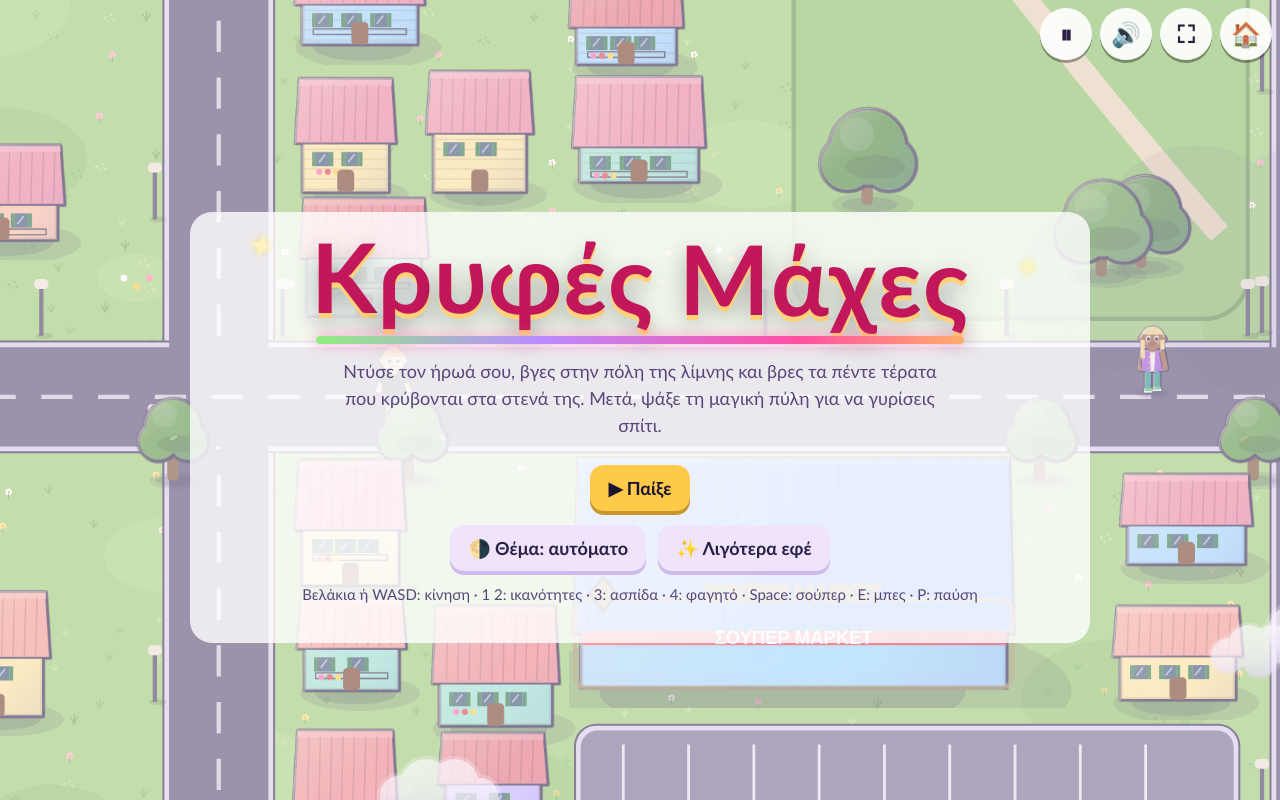
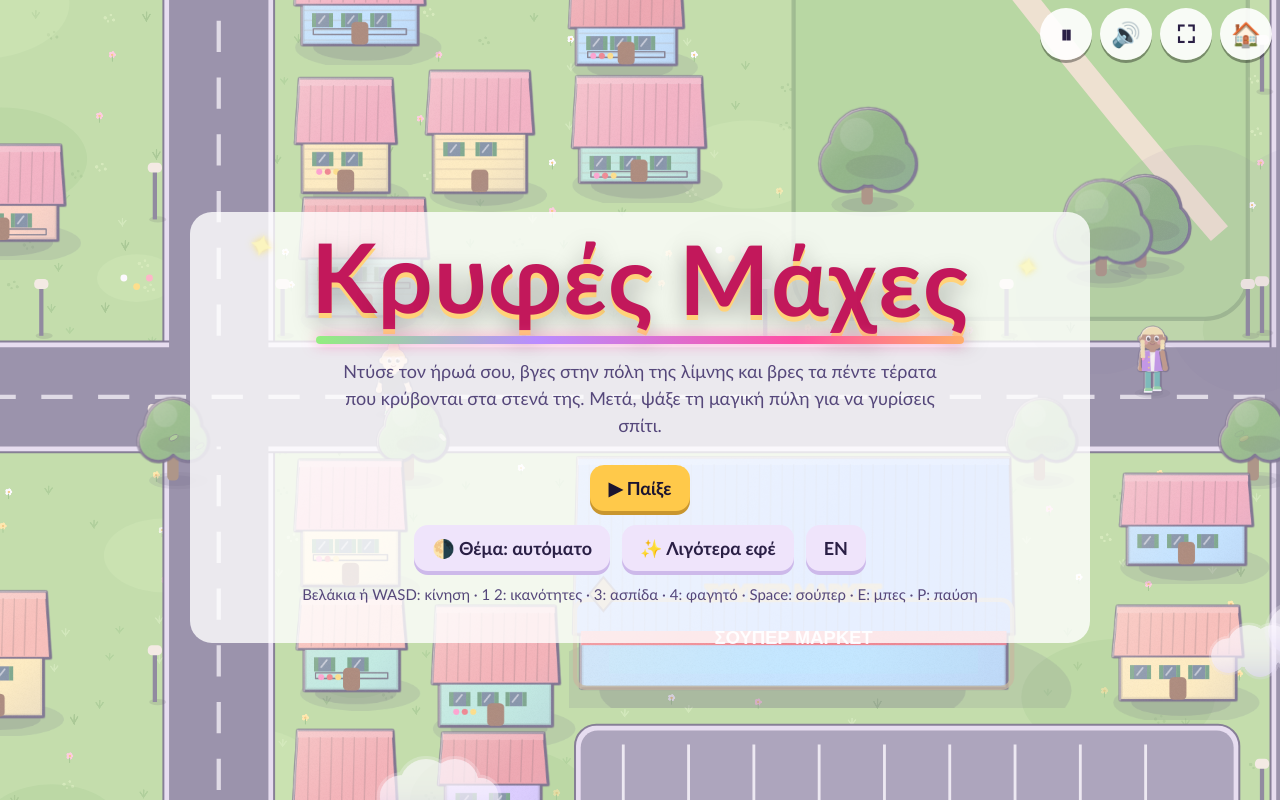
Before and after one commit to konzag/kryfes-maches, a website: page index.html in a window 1280 px wide. Drawn offline with Linux system fonts and the light colour scheme; animation ran at ten frames a second; a web font is replaced by a local one.

Commit message:
feat(shell): Greek and English in the game shell (owner 02/11, Block 7)
I18N (el / en), tr() and applyLang(); an «EN» / «ΕΛ» button (#bLang)
in the settings row of the title and pause screens. The menus (title,
slots, create, the intro heading, pause, lost, end buttons), the theme
and «Λιγότερα εφέ» labels, the shell and touch-pad aria-labels, the
wardrobe bar and the rotate message follow it, and <html lang>. Story
texts stay Greek. Key games.lang, shared with the hub; only 'en' counts,
try/catch; never inside the save.

Tests: tests/lang.spec.ts (5 x 2 projects, red on the old index.html);
README KM-71; K9 el-en-strings present, allowlist entry removed; floor
353 -> 363 (incl. the frame-time tests of #52/#53 now on staging).

Co-Authored-By: Claude Opus 5.5 <noreply@anthropic.com>
Claude-Session: https://claude.ai/code/session_01UjqrRY1nFS11riDGwjnrjY

```diff
--- a/index.html
+++ b/index.html
@@ -219,37 +219,37 @@ body.rotstrip #screen{padding-bottom:72px}
 <div id="touch" hidden>
   <div id="stick"><div id="knob"></div></div>
   <div id="pads">
-    <button id="pA" aria-label="Ικανότητα 1">⚡<span class="cd"></span></button>
-    <button id="pB" aria-label="Ικανότητα 2">💨<span class="cd"></span></button>
-    <button id="pS" aria-label="Σούπερ">★<span class="cd"></span></button>
-    <button id="pC" aria-label="Ασπίδα">🛡<span class="cd"></span></button>
-    <button id="pF" aria-label="Φαγητό">🥧<span class="cd"></span></button>
-    <button id="pE" aria-label="Μπες">👆<span class="cd"></span></button>
+    <button id="pA" aria-label="Ικανότητα 1" data-ta="padA">⚡<span class="cd"></span></button>
+    <button id="pB" aria-label="Ικανότητα 2" data-ta="padB">💨<span class="cd"></span></button>
+    <button id="pS" aria-label="Σούπερ" data-ta="padS">★<span class="cd"></span></button>
+    <button id="pC" aria-label="Ασπίδα" data-ta="padC">🛡<span class="cd"></span></button>
+    <button id="pF" aria-label="Φαγητό" data-ta="padF">🥧<span class="cd"></span></button>
+    <button id="pE" aria-label="Μπες" data-ta="padE">👆<span class="cd"></span></button>
   </div>
 </div>
 <div id="screen" hidden></div>
 <div id="house" hidden>
   <div class="mirrorBox"><div class="glass"><canvas id="mirror"></canvas></div><div class="mstats" id="mstats"></div></div>
   <div class="ward">
-    <div class="whead"><h2 id="wTitle">Το σπίτι μου</h2><span class="pg" id="wProg"></span></div>
+    <div class="whead"><h2 id="wTitle" data-t="house">Το σπίτι μου</h2><span class="pg" id="wProg"></span></div>
     <div class="scroller" id="wTabsBox"><button class="sc prev" tabindex="-1" aria-hidden="true">‹</button><div class="tabs" id="wTabs"></div><button class="sc next" tabindex="-1" aria-hidden="true">›</button></div>
     <div class="scroller" id="wChipsBox"><button class="sc prev" tabindex="-1" aria-hidden="true">‹</button><div class="chips" id="wChips"></div><button class="sc next" tabindex="-1" aria-hidden="true">›</button></div>
     <div class="hint" id="wHint" aria-live="polite"></div>
     <div class="scroller gridbox" id="wGridBox"><button class="sc prev" tabindex="-1" aria-hidden="true">‹</button><div class="grid" id="wGrid"></div><button class="sc next" tabindex="-1" aria-hidden="true">›</button></div>
     <div class="wbar">
-      <button class="ghost" id="wRandom">🎲 Τυχαίο</button>
-      <button class="ghost" id="wSave">💾 Αποθήκευση</button>
-      <button id="wOut">🚪 Βγες στην πόλη</button>
+      <button class="ghost" id="wRandom" data-t="random">🎲 Τυχαίο</button>
+      <button class="ghost" id="wSave" data-t="save">💾 Αποθήκευση</button>
+      <button id="wOut" data-t="out">🚪 Βγες στην πόλη</button>
     </div>
   </div>
 </div>
 <div id="shell">
-  <button id="bPause" aria-label="Παύση">⏸</button>
-  <button id="bSound" aria-label="Ήχος">🔊</button>
-  <button id="bFull" aria-label="Πλήρης οθόνη">⛶</button>
-  <button id="bHome" aria-label="Πίσω στα παιχνίδια">🏠</button>
+  <button id="bPause" aria-label="Παύση" data-ta="pause">⏸</button>
+  <button id="bSound" aria-label="Ήχος" data-ta="sound">🔊</button>
+  <button id="bFull" aria-label="Πλήρης οθόνη" data-ta="full">⛶</button>
+  <button id="bHome" aria-label="Πίσω στα παιχνίδια" data-ta="home">🏠</button>
 </div>
-<div id="rotate" hidden><div class="ph">📱</div><div>Γύρισε τη συσκευή οριζόντια για να παίξεις!</div></div>
+<div id="rotate" hidden><div class="ph">📱</div><div data-t="rotate">Γύρισε τη συσκευή οριζόντια για να παίξεις!</div></div>
 <script>
 'use strict';
 /* ============================================================
@@ -598,15 +598,59 @@ const calm = () => Calm.on;
 const themeNow = () => Settings.theme === 'auto' ? (mqDark.matches ? 'dark' : 'light') : Settings.theme;
 function applyTheme() { document.documentElement.dataset.theme = themeNow(); }
 mqDark.addEventListener('change', applyTheme); applyTheme();
-const THEME_LABEL = { auto: '🌗 Θέμα: αυτόματο', light: '☀️ Θέμα: φωτεινό', dark: '🌙 Θέμα: σκοτεινό' };
+/* EL + EN in the shell (owner 02/11, Block 7): menus, buttons and their labels in Greek or English; the story (intro,
+   lose / end texts, the city's signs, names, the wardrobe's items) stays Greek and is marked lang="el". The key
+   `games.lang` is shared with the hub and every game on the same origin; only 'en' counts, anything else (or no
+   storage) is Greek. Never inside the save. */
+const LANG_KEY = 'games.lang';
+const I18N = {
+  el: { play: '▶ Παίξε', keysShort: 'Βελάκια ή WASD: κίνηση · 1 2: ικανότητες · 3: ασπίδα · 4: φαγητό · Space: σούπερ · E: μπες · P: παύση',
+    who: 'Ποιος παίζει;', del: 'Σβήσε', delSure: 'Σίγουρα; Σβήσε', monsters: 'Τέρατα ', battles: ' · Μάχες ', playTime: 'Χρόνος παιχνιδιού ',
+    cont: 'Συνέχεια', empty: 'Κενή θέση ', makeHero: 'Φτιάξε νέο ήρωα', newGame: 'Νέο παιχνίδι', back: '← Πίσω',
+    whichHero: 'Ποιον ήρωα θα ετοιμάσεις;', namePh: 'π.χ. Ηλέκτρα', start: 'Ξεκίνα την περιπέτεια →', heroName: 'Πώς λένε τον ήρωα;',
+    story: 'Η ιστορία', ready: 'Πάμε να ετοιμαστώ! →',
+    pauseH: '⏸ Παύση', keysLong: 'Βελάκια ή WASD: κίνηση · 1 και 2: ικανότητες του όπλου · 3: ασπίδα · 4: φάε κάτι · Space: σούπερ επίθεση · E: μπες (σπίτι, βάρκα, πύλη). Το όπλο χτυπά μόνο του όταν είσαι κοντά σε τέρας.',
+    resume: '▶ Συνέχεια', save: '💾 Αποθήκευση', saved: 'Αποθηκεύτηκε ✓', noSave: 'Η συσκευή δεν κρατά αποθήκευση', goHome: '🏡 Πήγαινε σπίτι', startScreen: 'Αρχική οθόνη',
+    tiredH: 'Ωχ! Κουράστηκες...', homeNow: '🏡 Πάμε σπίτι', explore: 'Συνέχισε να εξερευνάς',
+    theme_auto: '🌗 Θέμα: αυτόματο', theme_light: '☀️ Θέμα: φωτεινό', theme_dark: '🌙 Θέμα: σκοτεινό', lowFx: '✨ Λιγότερα εφέ',
+    house: 'Το σπίτι μου', random: '🎲 Τυχαίο', out: '🚪 Βγες στην πόλη', rotate: 'Γύρισε τη συσκευή οριζόντια για να παίξεις!',
+    pause: 'Παύση', sound: 'Ήχος', full: 'Πλήρης οθόνη', home: 'Πίσω στα παιχνίδια',
+    padA: 'Ικανότητα 1', padB: 'Ικανότητα 2', padS: 'Σούπερ', padC: 'Ασπίδα', padF: 'Φαγητό', padE: 'Μπες',
+    langBtn: 'EN', langLabel: 'EN English' },
+  en: { play: '▶ Play', keysShort: 'Arrows or WASD: move · 1 2: abilities · 3: shield · 4: food · Space: super · E: enter · P: pause',
+    who: 'Who is playing?', del: 'Delete', delSure: 'Sure? Delete', monsters: 'Monsters ', battles: ' · Battles ', playTime: 'Play time ',
+    cont: 'Continue', empty: 'Empty slot ', makeHero: 'Make a new hero', newGame: 'New game', back: '← Back',
+    whichHero: 'Which hero will you get ready?', namePh: 'e.g. Electra', start: 'Start the adventure →', heroName: 'What is the hero\'s name?',
+    story: 'The story', ready: 'Let\'s get ready! →',
+    pauseH: '⏸ Pause', keysLong: 'Arrows or WASD: move · 1 and 2: weapon abilities · 3: shield · 4: eat something · Space: super attack · E: enter (house, boat, gate). The weapon strikes by itself when you are near a monster.',
+    resume: '▶ Continue', save: '💾 Save', saved: 'Saved ✓', noSave: 'This device does not keep saves', goHome: '🏡 Go home', startScreen: 'Start screen',
+    tiredH: 'Oh! You got tired...', homeNow: '🏡 Let\'s go home', explore: 'Keep exploring',
+    theme_auto: '🌗 Theme: auto', theme_light: '☀️ Theme: light', theme_dark: '🌙 Theme: dark', lowFx: '✨ Fewer effects',
+    house: 'My house', random: '🎲 Random', out: '🚪 Go out to the city', rotate: 'Turn the device sideways to play!',
+    pause: 'Pause', sound: 'Sound', full: 'Full screen', home: 'Back to the games',
+    padA: 'Ability 1', padB: 'Ability 2', padS: 'Super', padC: 'Shield', padF: 'Food', padE: 'Enter',
+    langBtn: 'ΕΛ', langLabel: 'ΕΛ Ελληνικά' },
+};
+const Lang = { pick: 'el' };
+try { Lang.pick = localStorage.getItem(LANG_KEY) === 'en' ? 'en' : 'el'; } catch (e) { Lang.pick = 'el'; }
+const tr = k => (I18N[Lang.pick] || I18N.el)[k];
+function applyLang() { // the static shell; the menus are built with tr() each time they open
+  document.documentElement.lang = Lang.pick;
+  for (const n of document.querySelectorAll('[data-t]')) n.textContent = tr(n.dataset.t);
+  for (const n of document.querySelectorAll('[data-ta]')) n.setAttribute('aria-label', tr(n.dataset.ta));
+}
+function nextLang() { Lang.pick = Lang.pick === 'en' ? 'el' : 'en'; try { localStorage.setItem(LANG_KEY, Lang.pick); } catch (e) { /* this visit only */ } applyLang(); }
+const themeLabel = () => tr('theme_' + Settings.theme);
 function cycleTheme() { Settings.theme = { auto: 'light', light: 'dark', dark: 'auto' }[Settings.theme]; saveSettings(); applyTheme(); }
 function setLowFx(on, auto) { Settings.lowFx = on; if (auto) Settings.autoLowFx = true; saveSettings(); INK = on ? INK_OFF : INK_ON; TreeArt.map.clear(); }
 /* Theme + «Λιγότερα εφέ» buttons, on the title and pause screens. */
 function settingsRow() {
-  const th = btn(THEME_LABEL[Settings.theme], () => { cycleTheme(); th.textContent = THEME_LABEL[Settings.theme]; }, 'ghost');
-  const fxb = btn('✨ Λιγότερα εφέ', () => { setLowFx(!Settings.lowFx); fxb.setAttribute('aria-pressed', String(Settings.lowFx)); }, 'ghost');
-  th.id = 'bTheme'; fxb.id = 'bLowFx'; fxb.setAttribute('aria-pressed', String(Settings.lowFx));
-  return el('div', { class: 'row settings' }, [th, fxb]);
+  const th = btn(themeLabel(), () => { cycleTheme(); th.textContent = themeLabel(); }, 'ghost');
+  const fxb = btn(tr('lowFx'), () => { setLowFx(!Settings.lowFx); fxb.setAttribute('aria-pressed', String(Settings.lowFx)); }, 'ghost');
+  const lb = btn(tr('langBtn'), () => { nextLang(); if (curScreen) showScreen(curScreen); const b = $('bLang'); if (b) b.focus(); }, 'ghost');
+  th.id = 'bTheme'; fxb.id = 'bLowFx'; lb.id = 'bLang'; fxb.setAttribute('aria-pressed', String(Settings.lowFx));
+  lb.setAttribute('aria-label', tr('langLabel')); lb.lang = Lang.pick === 'en' ? 'el' : 'en';
+  return el('div', { class: 'row settings' }, [th, fxb, lb]);
 }
 
 /* ============================================================
@@ -3068,62 +3112,62 @@ function showScreen(name, data) {
     setMode('title'); music('title');
     card.classList.add('plate'); // translucent plate: the text stays readable over the city by day and by night
     card.append(logo(),
-      el('p', { class: 'sub', text: 'Ντύσε τον ήρωά σου, βγες στην πόλη της λίμνης και βρες τα πέντε τέρατα που κρύβονται στα στενά της. Μετά, ψάξε τη μαγική πύλη για να γυρίσεις σπίτι.' }),
-      el('div', { class: 'row' }, [btn('▶ Παίξε', () => { openSlots(); })]), settingsRow(),
-      el('p', { class: 'toastline', text: 'Βελάκια ή WASD: κίνηση · 1 2: ικανότητες · 3: ασπίδα · 4: φαγητό · Space: σούπερ · E: μπες · P: παύση' }));
+      el('p', { class: 'sub', lang: 'el', text: 'Ντύσε τον ήρωά σου, βγες στην πόλη της λίμνης και βρες τα πέντε τέρατα που κρύβονται στα στενά της. Μετά, ψάξε τη μαγική πύλη για να γυρίσεις σπίτι.' }),
+      el('div', { class: 'row' }, [btn(tr('play'), () => { openSlots(); })]), settingsRow(),
+      el('p', { class: 'toastline', text: tr('keysShort') }));
   }
   if (name === 'slots') {
-    card.appendChild(el('h2', { text: 'Ποιος παίζει;' }));
+    card.appendChild(el('h2', { text: tr('who') }));
     if (Server.on && Server.state !== 'off') card.appendChild(serverBox());
     const grid = el('div', { class: 'slots' }); card.appendChild(grid);
     const d = Store.read(), owner = Server.owner();
     Store.slots(d, owner).forEach((sl, i) => {
       const box = el('div', { class: 'slot' });
       if (sl) {
-        const del = btn('Σβήσε', () => { if (del.dataset.sure) { const dd = Store.read(); Store.slots(dd, owner)[i] = null; Store.markDirty(dd, owner, i); Store.write(dd); Server.push(owner, i); showScreen('slots'); } else { del.dataset.sure = '1'; del.textContent = 'Σίγουρα; Σβήσε'; del.className = 'danger'; } }, 'ghost');
+        const del = btn(tr('del'), () => { if (del.dataset.sure) { const dd = Store.read(); Store.slots(dd, owner)[i] = null; Store.markDirty(dd, owner, i); Store.write(dd); Server.push(owner, i); showScreen('slots'); } else { del.dataset.sure = '1'; del.textContent = tr('delSure'); del.className = 'danger'; } }, 'ghost');
         box.append(portrait(sl.look, 120), el('div', { class: 'nm', text: sl.name }),
-          el('div', { class: 'pg', text: 'Τέρατα ' + sl.bosses.length + '/5 · Μάχες ' + (sl.bosses.length + sl.minis.length) + '/20' + (sl.finished ? ' · 🏆' : '') }),
-          el('div', { class: 'pg', text: 'Χρόνος παιχνιδιού ' + fmtTime(sl.playMs || 0) }),
-          el('div', { class: 'row' }, [btn('Συνέχεια', () => loadSlot(i)), del]));
+          el('div', { class: 'pg', text: tr('monsters') + sl.bosses.length + '/5' + tr('battles') + (sl.bosses.length + sl.minis.length) + '/20' + (sl.finished ? ' · 🏆' : '') }),
+          el('div', { class: 'pg', text: tr('playTime') + fmtTime(sl.playMs || 0) }),
+          el('div', { class: 'row' }, [btn(tr('cont'), () => loadSlot(i)), del]));
       } else {
         const [c, x] = canvasOf(120, 120); x.fillStyle = '#271d45'; circ(x, 60, 60, 60); x.fill(); x.fillStyle = '#43356f'; x.font = '700 54px Comfortaa, sans-serif'; x.textAlign = 'center'; x.fillText('?', 60, 78);
-        box.append(c, el('div', { class: 'nm', text: 'Κενή θέση ' + (i + 1) }), el('div', { class: 'pg', text: 'Φτιάξε νέο ήρωα' }), btn('Νέο παιχνίδι', () => showScreen('create', { slot: i })));
+        box.append(c, el('div', { class: 'nm', text: tr('empty') + (i + 1) }), el('div', { class: 'pg', text: tr('makeHero') }), btn(tr('newGame'), () => showScreen('create', { slot: i })));
       }
       grid.appendChild(box);
     });
-    card.appendChild(el('div', { class: 'row', style: 'margin-top:16px' }, [btn('← Πίσω', () => showScreen('title'), 'ghost')]));
+    card.appendChild(el('div', { class: 'row', style: 'margin-top:16px' }, [btn(tr('back'), () => showScreen('title'), 'ghost')]));
   }
   if (name === 'create') {
     let gender = 'girl';
-    card.appendChild(el('h2', { text: 'Ποιον ήρωα θα ετοιμάσεις;' }));
+    card.appendChild(el('h2', { text: tr('whichHero') }));
     const pickRow = el('div', { class: 'pick' });
     const mk = g => { const [c, x] = canvasOf(150, 170); drawHero(x, defaultLook(g), { x: 75, y: 160, s: 2.2, t: .4 }); const b = el('button', { class: g === gender ? 'on' : '', on: { click: () => { gender = g; sfx('click'); [...pickRow.children].forEach(ch => ch.classList.toggle('on', ch === b)); } } }, [c, el('span', { text: g === 'girl' ? 'Κορίτσι' : 'Αγόρι' })]); return b; };
     pickRow.append(mk('girl'), mk('boy')); card.appendChild(pickRow);
-    const inp = el('input', { id: 'heroName', maxlength: '14', autocomplete: 'off', placeholder: 'π.χ. Ηλέκτρα' });
-    const go = btn('Ξεκίνα την περιπέτεια →', () => { const nm = inp.value.trim(); if (!nm) { inp.focus(); return; } G.slot = data.slot; G.owner = Server.owner(); G.S = newSave(nm, gender); saveGame(false); showScreen('intro'); });
+    const inp = el('input', { id: 'heroName', maxlength: '14', autocomplete: 'off', placeholder: tr('namePh') });
+    const go = btn(tr('start'), () => { const nm = inp.value.trim(); if (!nm) { inp.focus(); return; } G.slot = data.slot; G.owner = Server.owner(); G.S = newSave(nm, gender); saveGame(false); showScreen('intro'); });
     go.disabled = true; inp.addEventListener('input', () => { go.disabled = !inp.value.trim(); });
     inp.addEventListener('keydown', e => { if (e.key === 'Enter' && inp.value.trim()) go.click(); });
-    card.append(el('label', { class: 'f', for: 'heroName', text: 'Πώς λένε τον ήρωα;' }), inp, el('div', { class: 'row', style: 'margin-top:18px' }, [btn('← Πίσω', () => showScreen('slots'), 'ghost'), go]));
+    card.append(el('label', { class: 'f', for: 'heroName', text: tr('heroName') }), inp, el('div', { class: 'row', style: 'margin-top:18px' }, [btn(tr('back'), () => showScreen('slots'), 'ghost'), go]));
     setTimeout(() => { try { inp.focus(); } catch (e) { /* ignore */ } }, 60);
   }
   if (name === 'intro') {
-    card.append(el('h2', { text: 'Η ιστορία' }),
+    card.append(el('h2', { text: tr('story') }),
       el('p', { text: 'Στην πόλη με τη λίμνη, κάτω από τον λόφο, κρύβονται πέντε τέρατα: ο Βραχυντής, η Γατοουρανιοτοξογρίλια, η ΗλιοΛίμνη, το ΣακουλοΦως και ένα πέμπτο που κανείς δεν ξέρει. Μαζί τους κρύβονται και πολλά Σκιουλάκια.' }),
       el('p', { text: 'Τίποτα δεν φαίνεται από μακριά. Ένας σωρός πέτρες, μια σακούλα στο πάρκινγκ, μια πίτα στο γρασίδι... Πλησίασε και θα δεις!' }),
       el('p', { text: 'Κάθε νίκη ανοίγει νέα ρούχα και ένα πιο δυνατό όπλο στο σπίτι σου. Όταν νικήσεις και τα πέντε τέρατα, η μαγική πύλη θα ανοίξει κάπου στην πόλη.' }),
-      el('div', { class: 'row' }, [btn('Πάμε να ετοιμαστώ! →', () => { hideScreen(); goHouse(true); })]));
+      el('div', { class: 'row' }, [btn(tr('ready'), () => { hideScreen(); goHouse(true); })]));
   }
   if (name === 'pause') {
-    card.append(el('h2', { text: '⏸ Παύση' }), el('p', { text: 'Βελάκια ή WASD: κίνηση · 1 και 2: ικανότητες του όπλου · 3: ασπίδα · 4: φάε κάτι · Space: σούπερ επίθεση · E: μπες (σπίτι, βάρκα, πύλη). Το όπλο χτυπά μόνο του όταν είσαι κοντά σε τέρας.' }));
-    const row = el('div', { class: 'row' }, [btn('▶ Συνέχεια', () => togglePause(false)), btn('💾 Αποθήκευση', () => { const ok = saveGame(false); card.querySelector('.toastline').textContent = ok ? 'Αποθηκεύτηκε ✓' : 'Η συσκευή δεν κρατά αποθήκευση'; }, 'ghost')]);
-    if (G.mode === 'city' && !G.fight) row.appendChild(btn('🏡 Πήγαινε σπίτι', () => { togglePause(false); G.hero.x = HOME.spawn.x; G.hero.y = HOME.spawn.y; goHouse(); }, 'ghost'));
-    row.appendChild(btn('Αρχική οθόνη', () => { saveGame(false); G.paused = false; showScreen('title'); }, 'ghost'));
+    card.append(el('h2', { text: tr('pauseH') }), el('p', { text: tr('keysLong') }));
+    const row = el('div', { class: 'row' }, [btn(tr('resume'), () => togglePause(false)), btn(tr('save'), () => { const ok = saveGame(false); card.querySelector('.toastline').textContent = ok ? tr('saved') : tr('noSave'); }, 'ghost')]);
+    if (G.mode === 'city' && !G.fight) row.appendChild(btn(tr('goHome'), () => { togglePause(false); G.hero.x = HOME.spawn.x; G.hero.y = HOME.spawn.y; goHouse(); }, 'ghost'));
+    row.appendChild(btn(tr('startScreen'), () => { saveGame(false); G.paused = false; showScreen('title'); }, 'ghost'));
     card.append(row, settingsRow(), el('p', { class: 'toastline', text: '' }));
   }
   if (name === 'lost') {
-    card.append(el('h2', { text: 'Ωχ! Κουράστηκες...' }), el('p', { text: (data.who ? 'Αυτή τη φορά κέρδισε ' + data.who + '. ' : '') + 'Γυρνάς σπίτι να ξεκουραστείς. Δεν χάθηκε τίποτα από όσα έχεις ξεκλειδώσει. Το τέρας κρύφτηκε ξανά στο ίδιο σημείο.' }),
+    card.append(el('h2', { text: tr('tiredH') }), el('p', { text: (data.who ? 'Αυτή τη φορά κέρδισε ' + data.who + '. ' : '') + 'Γυρνάς σπίτι να ξεκουραστείς. Δεν χάθηκε τίποτα από όσα έχεις ξεκλειδώσει. Το τέρας κρύφτηκε ξανά στο ίδιο σημείο.' }),
       el('p', { text: 'Συμβουλή: φόρα πανοπλία, κράτα φαγητό και πάτα 3 για ασπίδα όταν έρχονται πολλά μαζί.' }),
-      el('div', { class: 'row' }, [btn('🏡 Πάμε σπίτι', () => { hideScreen(); G.hero.x = HOME.spawn.x; G.hero.y = HOME.spawn.y; goHouse(); })]));
+      el('div', { class: 'row' }, [btn(tr('homeNow'), () => { hideScreen(); G.hero.x = HOME.spawn.x; G.hero.y = HOME.spawn.y; goHouse(); })]));
   }
   if (name === 'end') {
     const fam = G.S.family;
@@ -3131,7 +3175,7 @@ function showScreen(name, data) {
       el('p', { text: 'Νίκησες τα πέντε τέρατα και βρήκες τη μαγική πύλη. Γύρισες σπίτι χωρίς πανοπλία και όπλα, σαν απλό παιδί, και σε περίμεναν όλοι.' }),
       el('div', { class: 'endnames', text: 'Μαμά ' + fam.mom + ' · Μπαμπάς ' + fam.dad + ' · ' + (fam.sibs.length > 1 ? 'Αδέρφια ' : 'Αδερφάκι ') + fam.sibs.join(' και ') + ' · ' + (fam.pet.kind === 'dog' ? 'Σκυλάκι ' : 'Γατούλα ') + fam.pet.name }),
       el('p', { class: 'toastline', text: 'Κρυφές μάχες που κέρδισες: ' + G.S.minis.length + '/15. Όσες έμειναν σε περιμένουν ακόμα στην πόλη!' }),
-      el('div', { class: 'row', style: 'margin-top:12px' }, [btn('Συνέχισε να εξερευνάς', () => { hideScreen(); G.hero.x = HOME.spawn.x; G.hero.y = HOME.spawn.y; goHouse(); }), btn('Αρχική οθόνη', () => showScreen('title'), 'ghost')]));
+      el('div', { class: 'row', style: 'margin-top:12px' }, [btn(tr('explore'), () => { hideScreen(); G.hero.x = HOME.spawn.x; G.hero.y = HOME.spawn.y; goHouse(); }), btn(tr('startScreen'), () => showScreen('title'), 'ghost')]));
   }
 }
 
@@ -3481,6 +3525,7 @@ if (TEST) window.__kmDebug = () => ({
   graphics: { a: GFX.a, b: GFX.b, litMood: Lit.mood, litBakes: Lit.bakes, texMs: GFX.texMs, texBuilds: GFX.texBuilds },
 });
 function boot() {
+  applyLang();
   buildWorld(); heroInit(); spawnLife(); resize();
   showScreen('title');
   requestAnimationFrame(frame);
--- a/k9-allowlist.json
+++ b/k9-allowlist.json
@@ -4,7 +4,6 @@
   "allow": {
     "unit-tests": "The game logic is one inline script in index.html, so there is no module a node unit test can import; every test runs through Playwright (tools/test-count-check.sh ratchets their number).",
     "axe-2.2": "The axe checks (tests/dressup.spec.ts, tests/gfx.spec.ts) use the tags wcag2a/wcag2aa/wcag21aa only: no wcag22aa yet, so WCAG 2.2 rules (target size 2.5.8 etc.) are not asserted. Own PR (Block 0).",
-    "visual-baseline": "No committed toHaveScreenshot baselines yet (tests/shots.spec.ts only writes README screenshots with SHOTS=1); baselines must be generated on the Linux CI runner, so they come with their own PR.",
-    "el-en-strings": "The game is Greek-only today: no English strings in index.html. EL+EN in every game shell is open (owner 02/11, Block 7 item 3)."
+    "visual-baseline": "No committed toHaveScreenshot baselines yet (tests/shots.spec.ts only writes README screenshots with SHOTS=1); baselines must be generated on the Linux CI runner, so they come with their own PR."
   }
 }
```
Also changed, not shown: tests/lang.spec.ts (added, +103 -0 lines), CHANGELOG.md, README.md, 1 other file.
